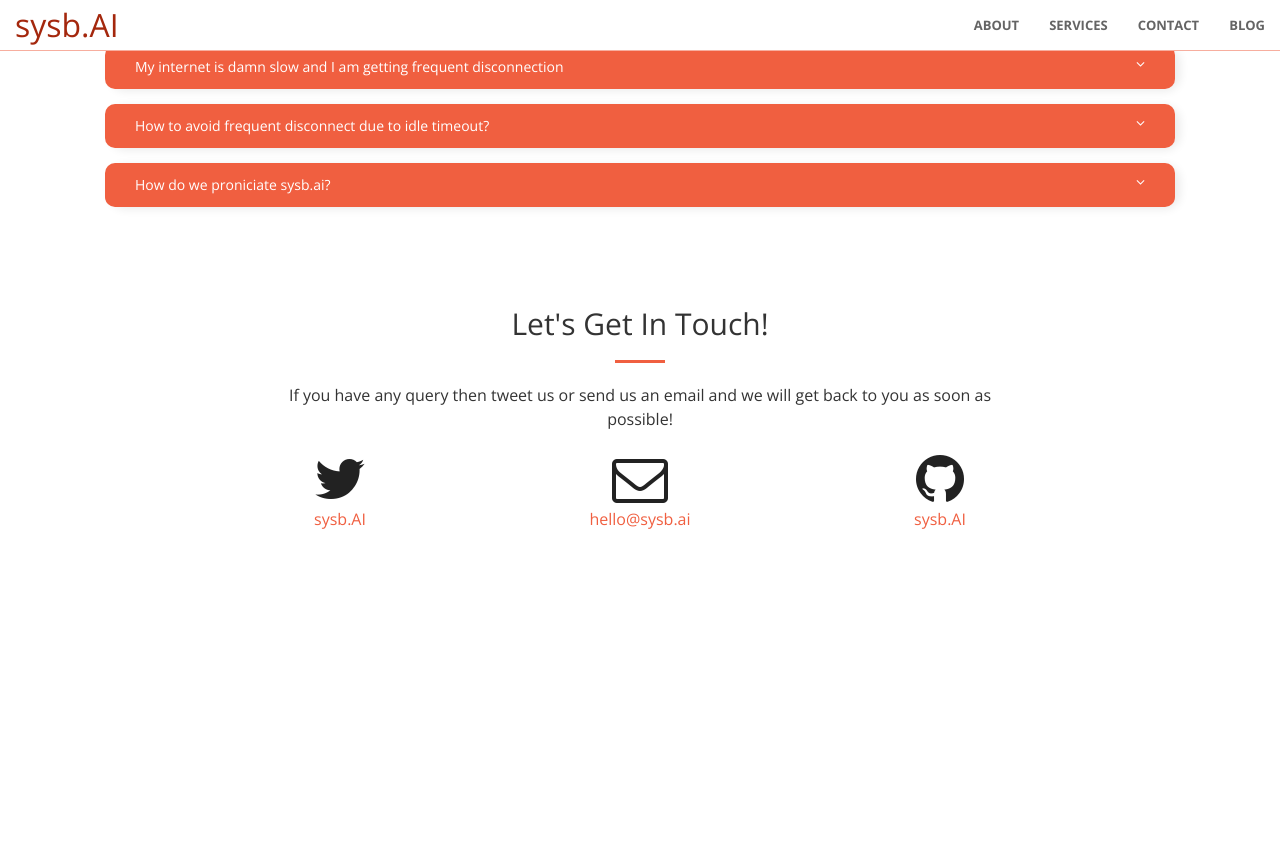
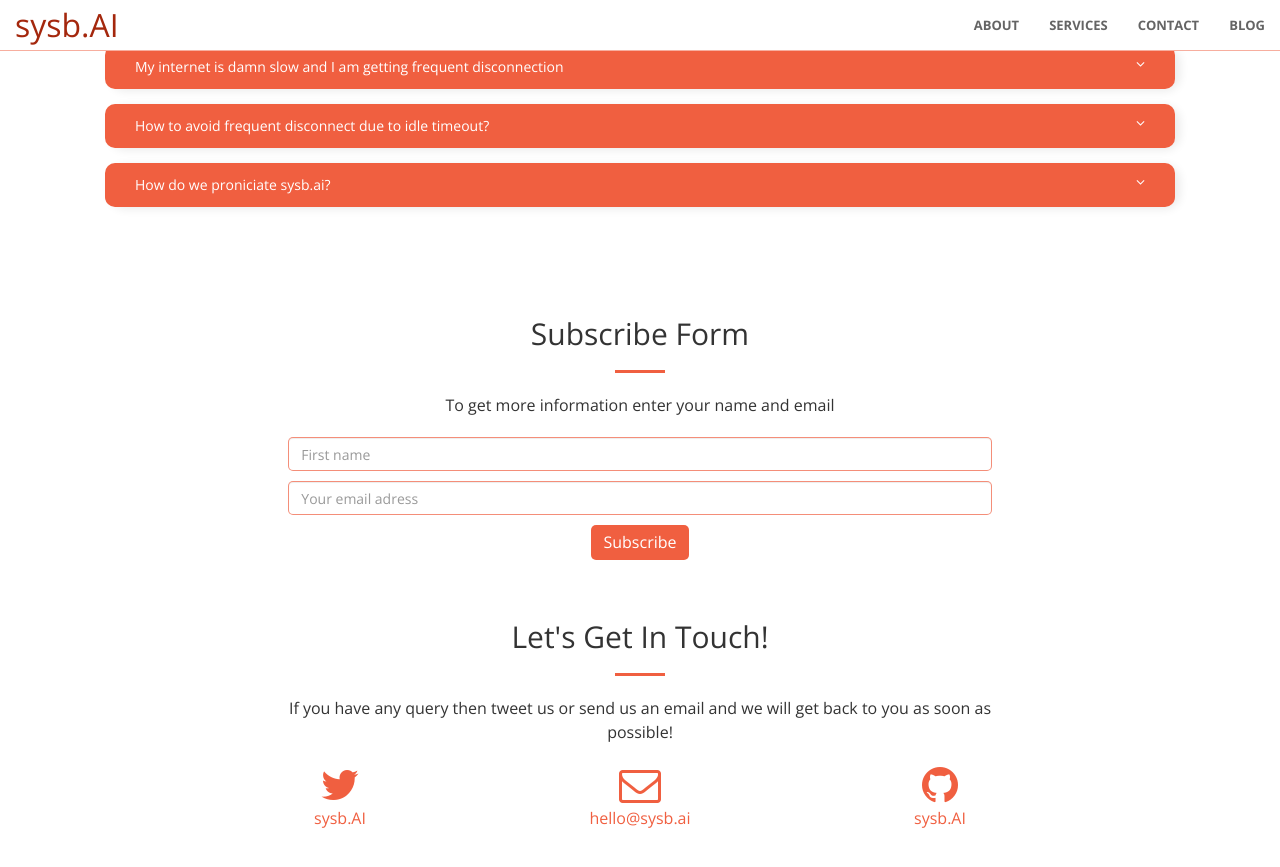
Before and after one commit to usama7628674/sysb.AI, a Jekyll site: the page built from index.html, in a window 1280 px wide and 900 px high, scrolled down 2849 px. Shown: the top 867 px of the window. Built offline with Jekyll 4.4.1, drawn with Linux system fonts in a browser that asks for light colours; before the commit the page ends 3450 px from its top, so only the background shows below that.

Commit message:
subscribe form

```diff
--- a/_includes/contact.html
+++ b/_includes/contact.html
@@ -1,4 +1,4 @@
-<section id="contact" class="container contact">
+<section class="container contact">
         <div class="row">
             <div class="col-lg-8 col-lg-offset-2 text-center">
                 <h2 class="section-heading">Let's Get In Touch!</h2>
--- /dev/null
+++ b/_includes/contact_form.html
@@ -0,0 +1,22 @@
+<section class="container contact_form">
+<div class=" row">
+      {% assign contact = site.data.contact %}
+      <form
+        action="{{contact.action}}"
+        method="{{contact.method}}" id="mc-embedded-subscribe-form" name="{{contact.name}}"
+        class="validate col-lg-8 col-lg-offset-2 text-center" target="_blank" novalidate>
+        <h2 class="section-heading text-center">{{contact.title}}</h2>
+        <hr class="primary">
+        <p>{{contact.descr}}</p>
+        <input type="text" value="" name="{{contact.name1}}" class="form-control" id="{{contact.id1}}" placeholder="First name">
+        <input type="email" value="" name="{{contact.name2}}" class="required email form-control" id="{{contact.id2}}"
+          placeholder="Your email adress">
+        <div class="response" id="mce-error-response" style="display:none"></div>
+        <div class="response" id="mce-success-response" style="display:none"></div>
+        <!-- real people should not fill this in and expect good things - do not remove this or risk form bot signups-->
+        <div style="position: absolute; left: -5000px;" aria-hidden="true"><input type="text"
+            name="{{contact.mc_id}}" tabindex="-1" value=""></div>
+        <input type="submit" value="Subscribe" name="subscribe" id="mc-embedded-subscribe" class="btn button_s">
+      </form>
+      </div>
+</section>
--- a/_layouts/blog.html
+++ b/_layouts/blog.html
@@ -4,7 +4,7 @@
 {% include head.html %}
 
 <body id="page-top" class="blog_body">
-  {% include analytics.html %}
+  <!--  include analytics.html -->
   {% include nav.html %}
 
   {% include blog_content.html %}
--- a/_layouts/front.html
+++ b/_layouts/front.html
@@ -4,13 +4,14 @@
 {% include head.html %}
 
 <body id="page-top" class="home_body">
-  {% include analytics.html %}
+  <!--  include analytics.html -->
   {% include nav.html %}
   {% include header.html %}
   {% include call-to-action.html %}
   {% include services.html %}
   {% include portfolio.html %}
   {% include faq.html %}
+  {% include contact_form.html %}
   {% include contact.html %}
   {% include scripts.html %}
 </body>
--- a/_layouts/post.html
+++ b/_layouts/post.html
@@ -4,7 +4,7 @@
 {% include head.html %}
 
 <body class="post_body">
-{% include analytics.html %}
+<!--  include analytics.html -->
 {% include nav.html %}
 
 {% include post_content.html %}
--- a/_sass/_style.scss
+++ b/_sass/_style.scss
@@ -104,3 +104,30 @@
 .contact {
   padding: 0 0 50px;
 }
+
+.contact_form {
+  padding: 10px 50px 50px;
+  .form-control {
+    color: rgba($theme-primary, 0.4);
+    margin: 10px auto;
+    border: 1px solid rgba($theme-primary, 0.7);
+    @include sans-serif-font;
+    border-radius: 5px;
+    -webkit-border-radius: 5px;
+    -moz-border-radius: 5px;
+    -ms-border-radius: 5px;
+    -o-border-radius: 5px;
+  }
+  .button_s {
+    display: block;
+    background: $theme-primary;
+    font-size: 16px;
+    color: white;
+    margin: 10px auto;
+    border-radius: 5px;
+    -webkit-border-radius: 5px;
+    -moz-border-radius: 5px;
+    -ms-border-radius: 5px;
+    -o-border-radius: 5px;
+  }
+}
```
Also changed, not shown: _data/contact.yml (added, +14 -0 lines).
